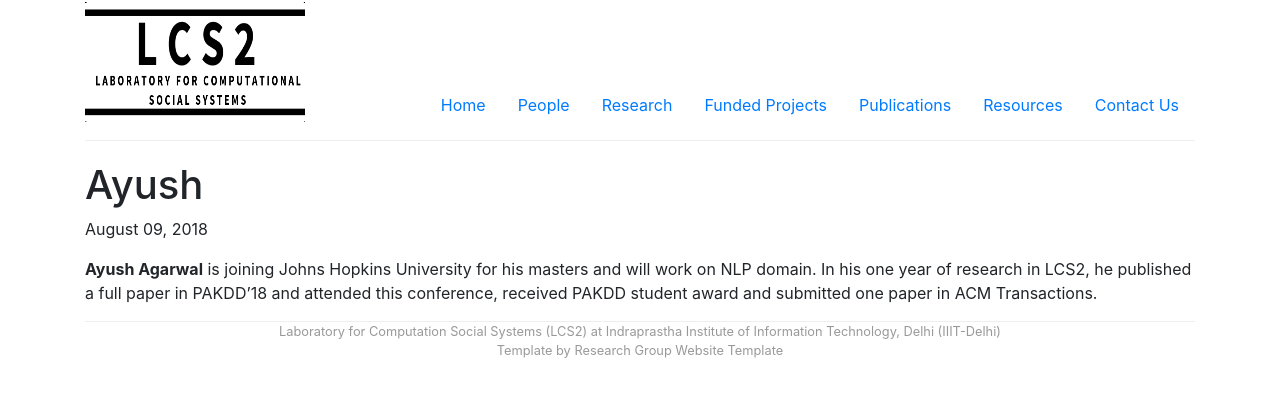
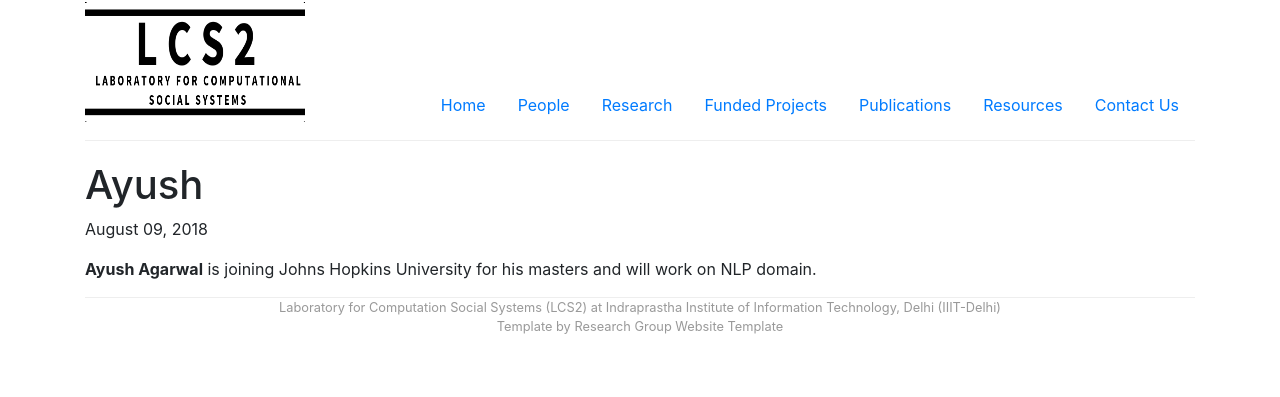
Before and after one commit to LCS2-IIITD/webpage, a Jekyll site: the page built from _posts/2018-08-09-ayush.md, in a window 1280 px wide. Shown: the top 397 px of the page. Built offline with Jekyll 4.4.1, drawn with Linux system fonts in a browser that asks for light colours.

Commit message:
Changed Ayush post text

```diff
--- a/_posts/2018-08-09-ayush.md
+++ b/_posts/2018-08-09-ayush.md
@@ -5,4 +5,4 @@ icon: trophy
 ---
 
 
-<b>Ayush Agarwal</b>  is joining Johns Hopkins University for his masters and will work on NLP domain. In his one year of research in LCS2, he published a full paper in PAKDD'18 and attended this conference, received PAKDD student award and submitted one paper in ACM Transactions.
+<b>Ayush Agarwal</b>  is joining Johns Hopkins University for his masters and will work on NLP domain.
```
